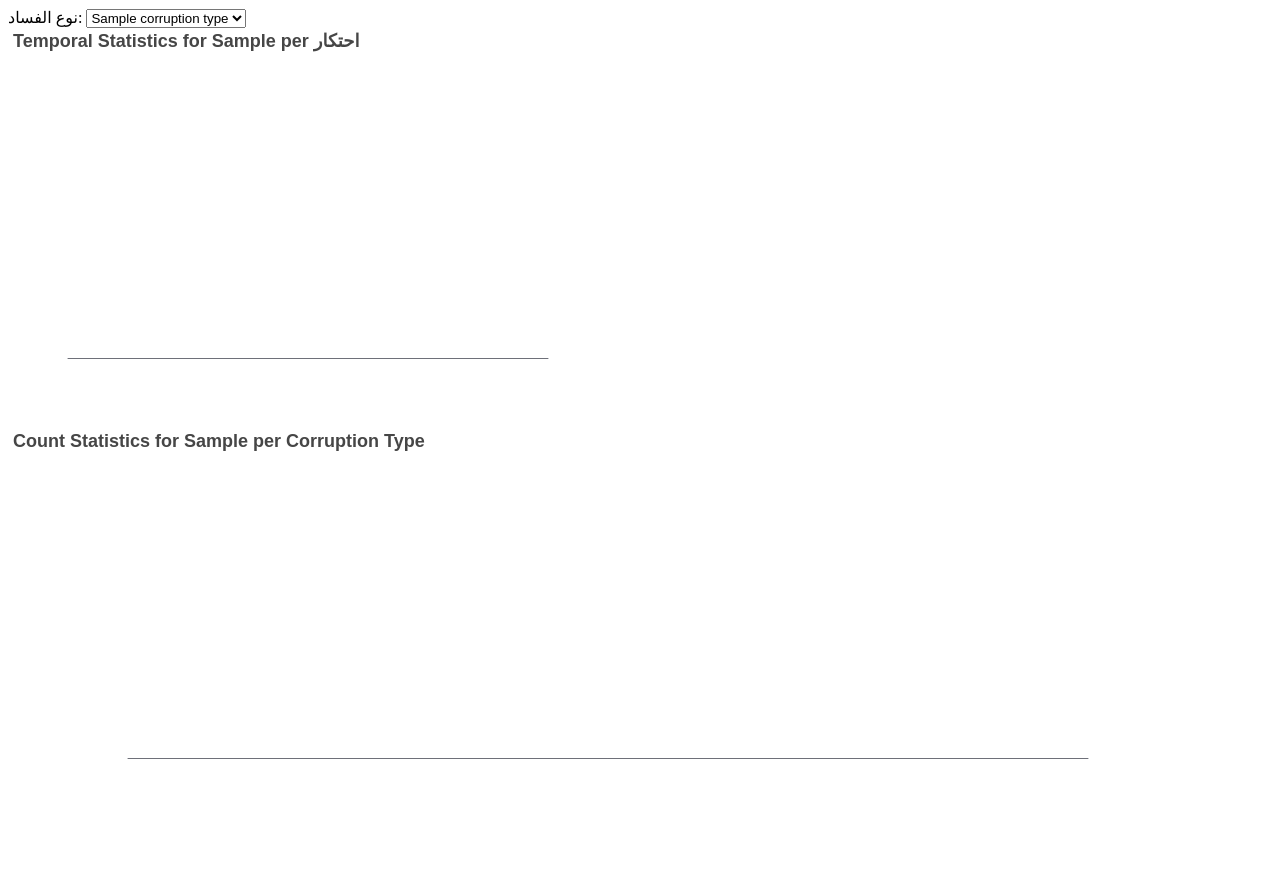
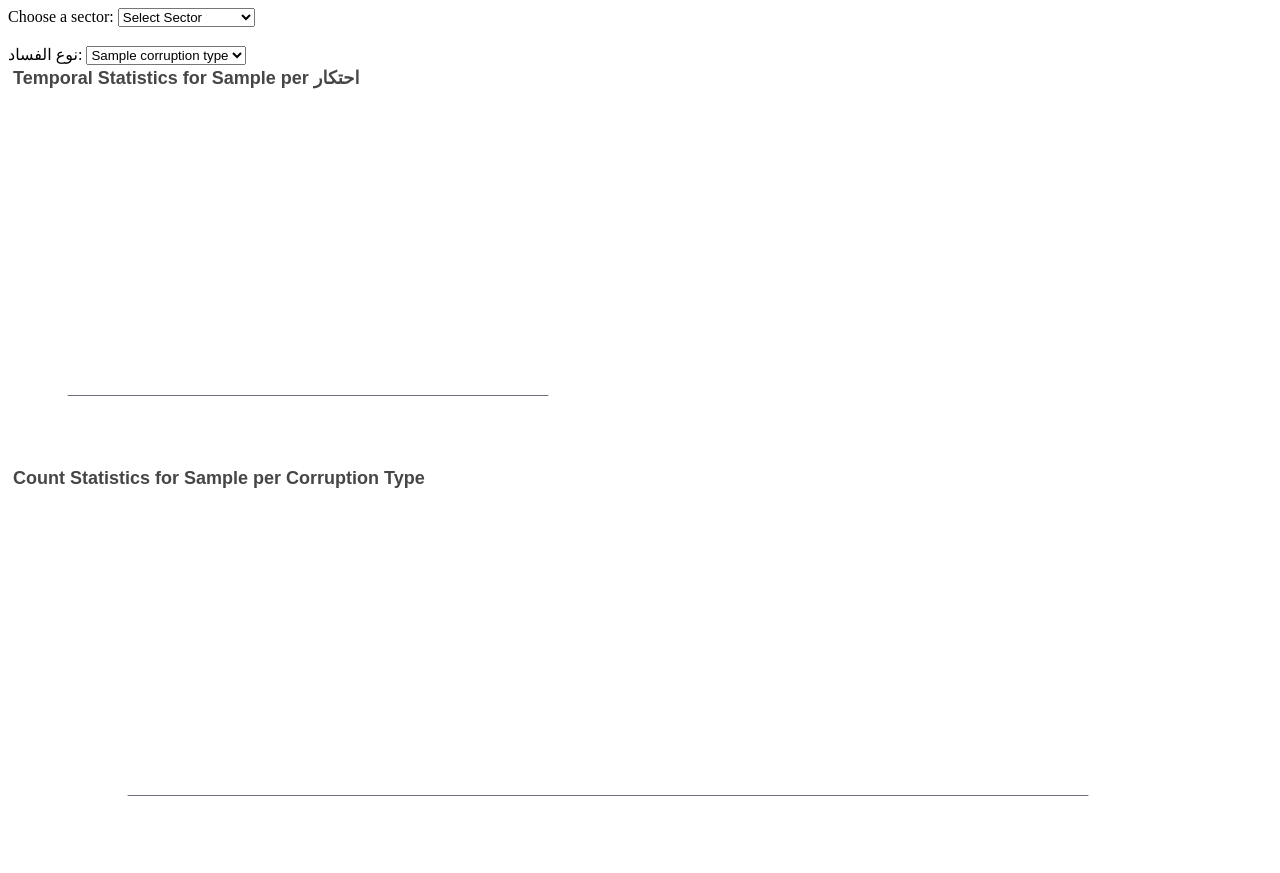
Before and after one commit to aha1344/Ishtaki, a Django app: template report/templates/report/statistics.html in a window 1280 px wide. Before the commit the page ends 759 px from the top, so only its background shows below. Run offline with Django 4.2, Linux system fonts and the light colour scheme; the template is opened without the code that fills it: most values are stand-ins (such as "Sample title", 1, 10 or a date in 2020); data that the repository does not hold is empty.

Commit message:
added dynamic chart2

```diff
--- a/report/templates/report/statistics.html
+++ b/report/templates/report/statistics.html
@@ -6,6 +6,18 @@
     <script src="https://cdn.jsdelivr.net/npm/echarts/dist/echarts.min.js"></script>
 </head>
 <body>
+    <label for="sectorTypeSelect">Choose a sector:</label>
+<select id="sectorTypeSelect">
+    <option value="">Select Sector</option>
+    {% for value, name in sector_types %}
+    <option value="{{ value }}" {% if value == sector_type %}selected{% endif %}>{{ name }}</option>
+    {% endfor %}
+</select>
+
+<br><br>
+
+
+
     <label for="corruptionTypeSelect">نوع الفساد:</label>
     <select id="corruptionTypeSelect">
     {% for value, name in corruption_types %}
@@ -18,6 +30,14 @@
     <div id="main2" style="width: 1200px; height: 400px;"></div>
 
     <script>
+        document.getElementById('sectorTypeSelect').addEventListener('change', function() {
+            var sectorType = this.value;
+            if (sectorType) {  // Check if a valid sector type is selected
+                window.location.href = `/statistics/${sectorType}/`;  // Redirect to the URL
+            }
+        });
+
+
         var sectorType = '{{ sector_type }}'; // in url
         var defaultCorruptionType = 'احتكار'; // Default corruption type
         var option1;
--- a/report/views.py
+++ b/report/views.py
@@ -49,7 +49,7 @@
 
 # renders the visualization page for every sector type
 def statistics(request, sector_type):
-    return render(request, 'report/statistics.html', {'sector_type':sector_type, 'corruption_types':corruption_types})
+    return render(request, 'report/statistics.html', {'sector_type':sector_type, 'corruption_types':corruption_types, 'sector_types':sector_types})
 
 # function that catches an ajax request to send report statistics as a json response to the statistics html page.
 # to add an aggregation just add it inside this function and put in context
```
